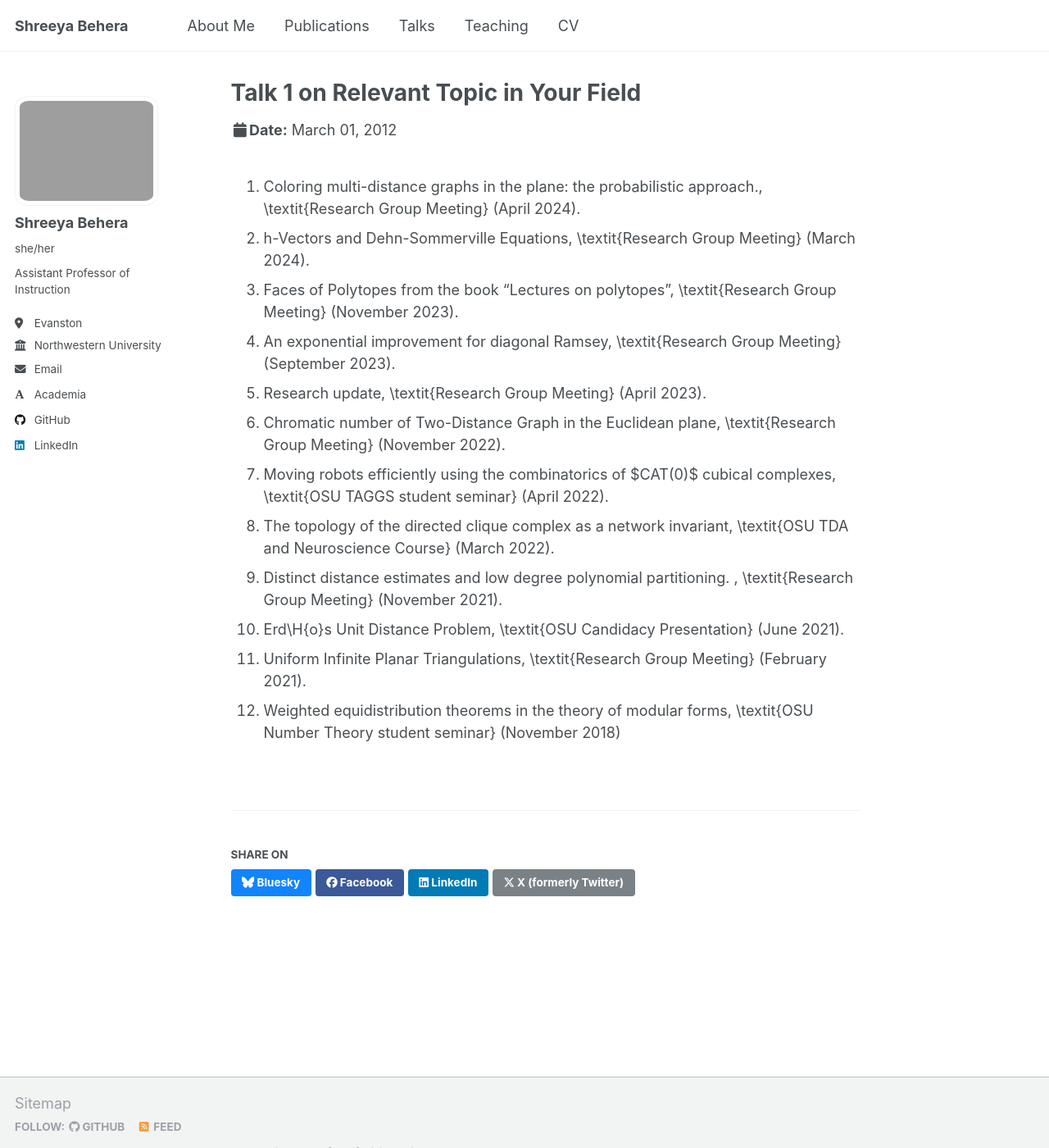
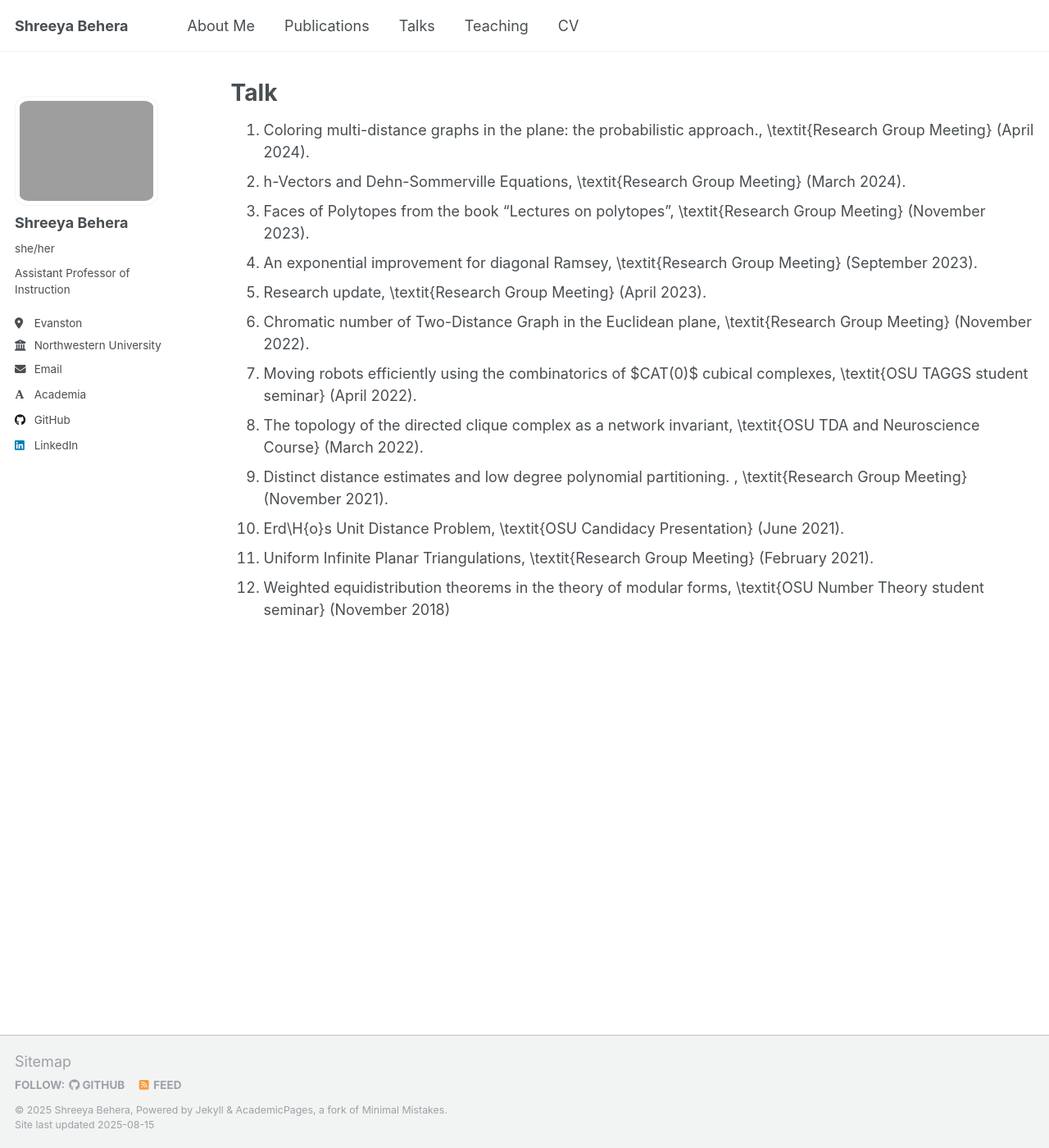
Before and after one commit to Shreeyabehera/shreeyabehera.github.io, a Jekyll site: the page built from _talks/2012-03-01-talk-1.md, in a window 1280 px wide and 1400 px high. Shown: the whole window at 82% size. Built offline with Jekyll 4.4.1, drawn with Linux system fonts in a browser that asks for light colours; some web fonts are replaced; a script that is not in the unit is left out.

Commit message:
Update 2012-03-01-talk-1.md

```diff
--- a/_talks/2012-03-01-talk-1.md
+++ b/_talks/2012-03-01-talk-1.md
@@ -1,9 +1,10 @@
 ---
-title: "Talk 1 on Relevant Topic in Your Field"
-collection: talks
-type: "Talk"
-permalink: /talks/
+layout: archive
+title: "Talk"
+permalink:  /talks/
+author_profile: true
 ---
+
 
 1. Coloring multi-distance graphs in the plane: the probabilistic approach., \textit{Research Group Meeting} (April 2024).
 1. h-Vectors and Dehn-Sommerville Equations, \textit{Research Group Meeting} (March 2024).
```
